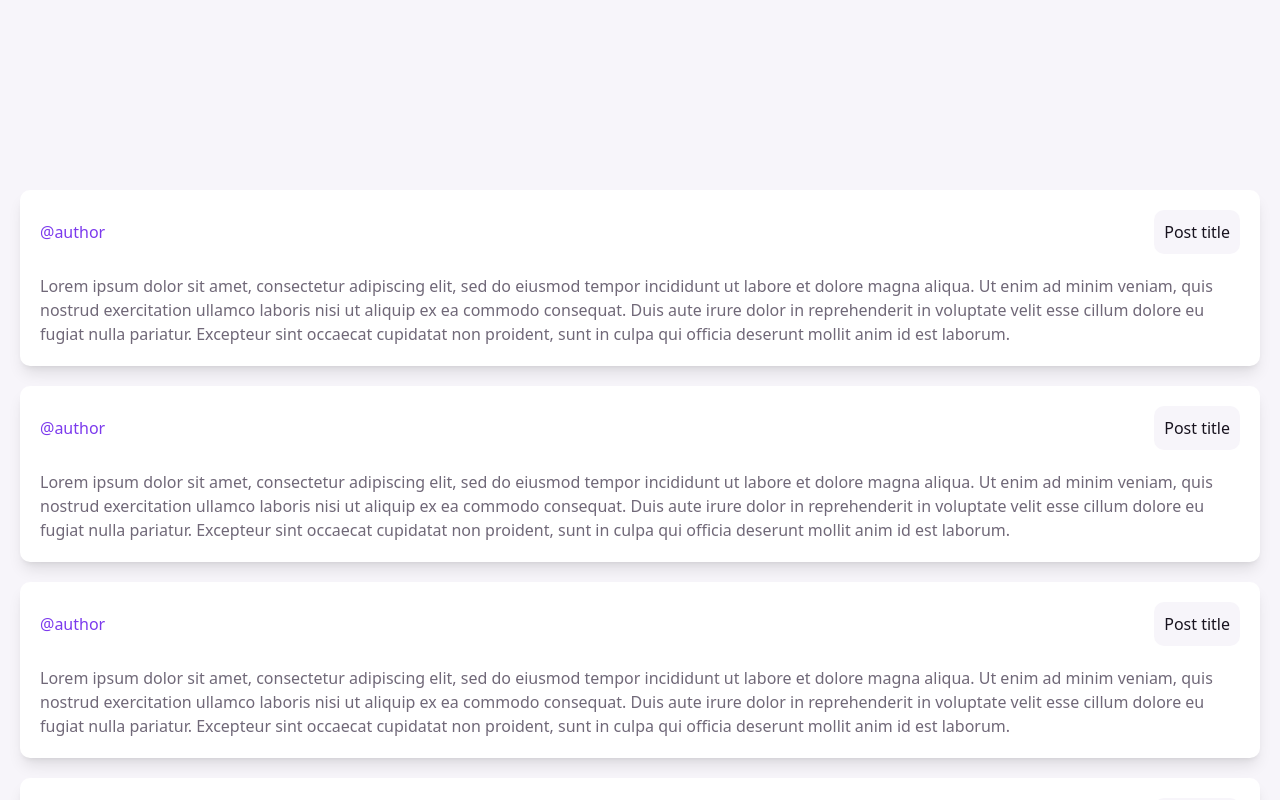
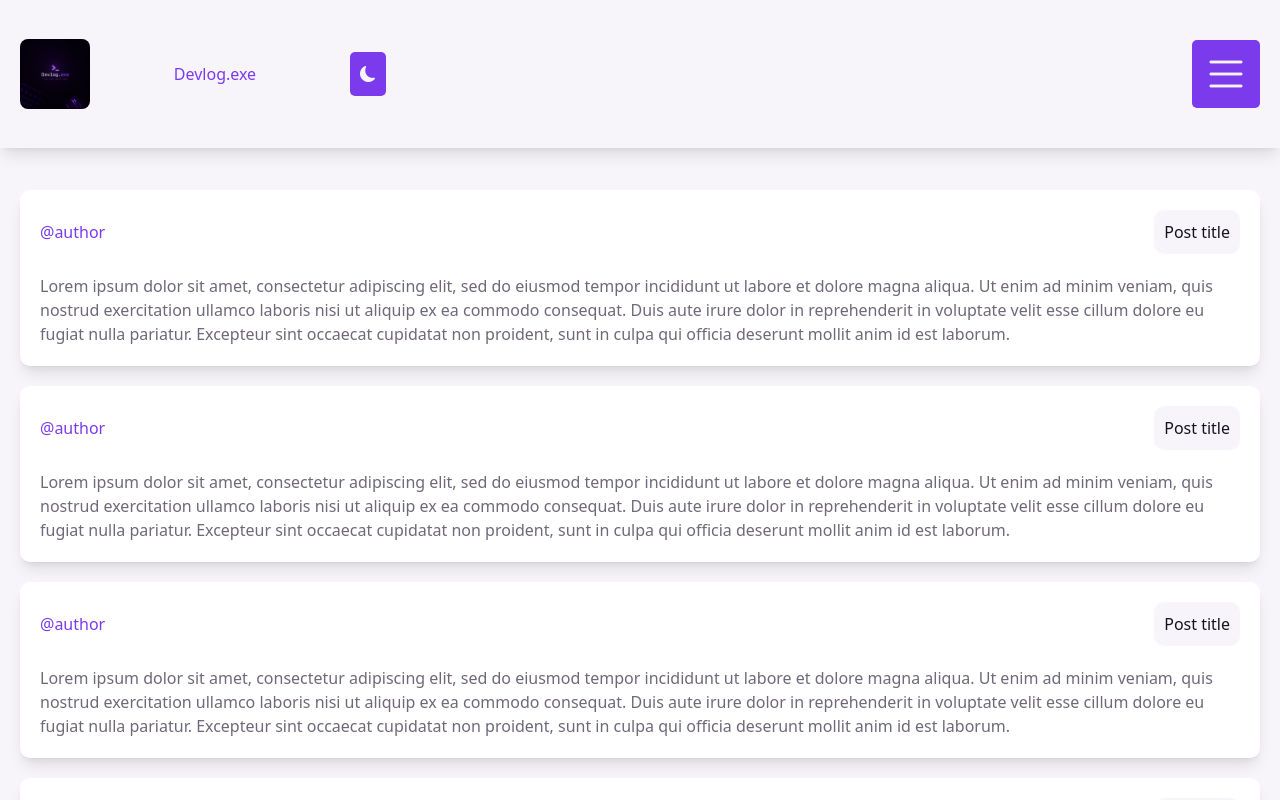
Before and after one commit to davidGrine/desp_site-frontend, a Next.js app: page / in a window 1280 px wide. Shown: the top 800 px of the page. Built offline with nearby package versions, Linux system fonts and the light colour scheme.

Commit message:
Created layout for public links

```diff
--- /dev/null
+++ b/src/app/(public)/layout.tsx
@@ -0,0 +1,10 @@
+import { Header } from '@/src/components/Header'
+import { NavSideBar } from '@/src/components/NavSideBar'
+import type { PropsWithChildren } from 'react'
+
+export default function Layout({ children }: PropsWithChildren<unknown>) {
+    return <div>
+        <Header />
+        {children}
+    </div>
+}
```
